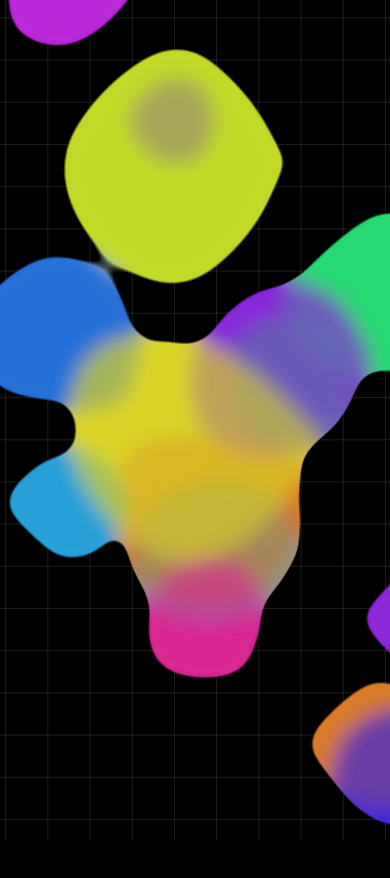
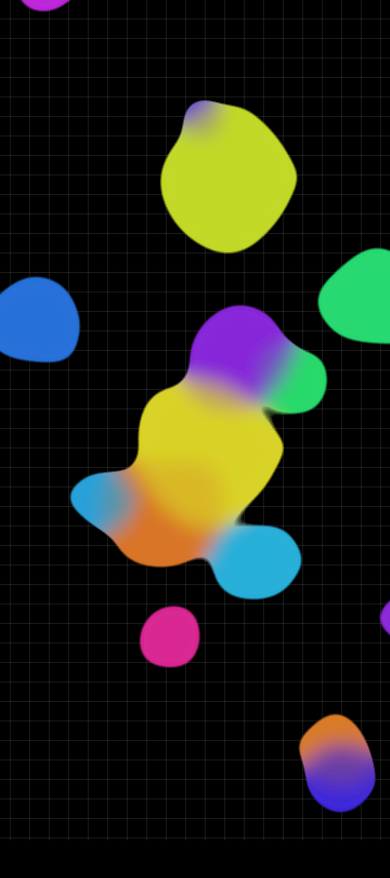
Before and after one commit to cherrycreamsoda/myportfolio-react, a React app: page / in a window 390 px wide. Shown: the top 878 px of the page. Built offline with nearby package versions, Linux system fonts and the light colour scheme; the HTML template or start-up script is replaced by a standard one.

Commit message:
enhance responsiveness and styling of components. add app-wide CSS for layout and design

```diff
--- /dev/null
+++ b/src/App.css
@@ -0,0 +1,42 @@
+body {
+  font-family: Arial, sans-serif;
+  color: white;
+  background-color: #000000;
+  margin: 0;
+  padding: 0;
+  box-sizing: border-box;
+  overflow-x: hidden;
+}
+
+*,
+*::before,
+*::after {
+  box-sizing: inherit;
+}
+
+:root {
+  --app-height: 100%;
+}
+
+html,
+body {
+  height: var(--app-height);
+  width: 100vw;
+}
+
+::-webkit-scrollbar {
+  display: none;
+}
+
+/* Hide scrollbar for IE, Edge and Firefox */
+html {
+  -ms-overflow-style: none;
+  scrollbar-width: none;
+}
+
+/* Media query for orientation changes */
+@media screen and (orientation: landscape) {
+  .text-container {
+    transform: scale(0.8);
+  }
+}
--- a/src/App.js
+++ b/src/App.js
@@ -1,14 +1,32 @@
-import React from "react";
+import React, { useEffect } from "react";
 import GridPattern from "./components/GridPattern";
 import { FloatingBlobs } from "./components/FloatingBlobs";
 import ScrollText from "./components/ScrollingText";
+import "./App.css";
 
 export default function App() {
+  useEffect(() => {
+    const appHeight = () => {
+      const doc = document.documentElement;
+      doc.style.setProperty("--app-height", `${window.innerHeight}px`);
+    };
+    window.addEventListener("resize", appHeight);
+    appHeight();
+    return () => window.removeEventListener("resize", appHeight);
+  }, []);
+
   return (
     <>
       <GridPattern squareSize={20} lineColor="rgba(255, 255, 255, 0.11)" />
       <FloatingBlobs />
-      <main style={{ height: "200vh", position: "relative" }}>
+      <main
+        style={{
+          minHeight: "200vh",
+          position: "relative",
+          width: "100%",
+          overflow: "hidden",
+        }}
+      >
         <ScrollText />
       </main>
     </>
--- a/src/components/FloatingBlobs.jsx
+++ b/src/components/FloatingBlobs.jsx
@@ -29,14 +29,15 @@ export const FloatingBlobs = () => {
   };
 
   const createBlob = useCallback(() => {
-    const size = Math.random() * 80 + 40;
+    const minSize = Math.min(dimensions.width, dimensions.height);
+    const size = Math.random() * minSize * 0.15 + minSize * 0.05; // responsive size based on viewport
     return {
       id: Math.random(),
       x: Math.random() * dimensions.width,
       y: Math.random() * dimensions.height,
       size: size,
-      speedX: (Math.random() - 0.5) * 1.5,
-      speedY: (Math.random() - 0.5) * 1.5,
+      speedX: (Math.random() - 0.5) * (dimensions.width * 0.002),
+      speedY: (Math.random() - 0.5) * (dimensions.height * 0.002),
       color: `hsla(${Math.random() * 360}, 70%, 50%, 0.6)`,
       path: generateBlobPath(size),
     };
--- a/src/components/GridPattern.jsx
+++ b/src/components/GridPattern.jsx
@@ -3,11 +3,11 @@ import "./GridPattern.css";
 
 const GridPattern = ({
   squareSize = 2,
-  lineColor = rgba(255, 255, 255, 0.11),
+  lineColor = "rgba(255, 255, 255, 0.11)",
 }) => {
   const style = {
-    "--cell-size": `calc(100vh / ${squareSize})`,
-    backgroundSize: "--cell-size --cell-size",
+    "--cell-size": `min(calc(100vh / ${squareSize}), calc(100vw / ${squareSize}))`,
+    backgroundSize: "var(--cell-size) var(--cell-size)",
     backgroundImage: `
       linear-gradient(to right, ${lineColor} 1px, transparent 1px),
       linear-gradient(to bottom, ${lineColor} 1px, transparent 1px)
--- a/src/components/ScrollText.css
+++ b/src/components/ScrollText.css
@@ -6,21 +6,39 @@
   z-index: 10;
   width: 100%;
   pointer-events: none;
+  padding: 0 1rem;
+}
+
+.text-container {
+  font-family: "Segoe UI", Tahoma, Geneva, Verdana, sans-serif;
+  text-align: center;
+  font-weight: bold;
+  font-size: clamp(2rem, 5vw, 4rem);
+  color: white;
+  white-space: normal;
+  padding: 1rem;
 }
 
 .word {
   display: inline-block;
   opacity: 0;
   transform: translateX(100px);
-  margin: 0 4px; /* Add horizontal spacing between words */
+  margin: 0 0.5rem;
 }
 
-.text-container {
-  font-family: "Segoe UI", Tahoma, Geneva, Verdana, sans-serif;
-  text-align: center;
-  font-weight: bold;
-  font-size: 4rem;
-  color: white;
-  white-space: nowrap;
-  padding: 2rem;
+/* Media Queries */
+@media screen and (max-width: 768px) {
+  .text-container {
+    font-size: clamp(1.5rem, 4vw, 2.5rem);
+  }
+
+  .word {
+    margin: 0 0.25rem;
+  }
 }
+
+@media screen and (max-width: 480px) {
+  .text-container {
+    font-size: clamp(1.2rem, 3vw, 2rem);
+  }
+}
```
